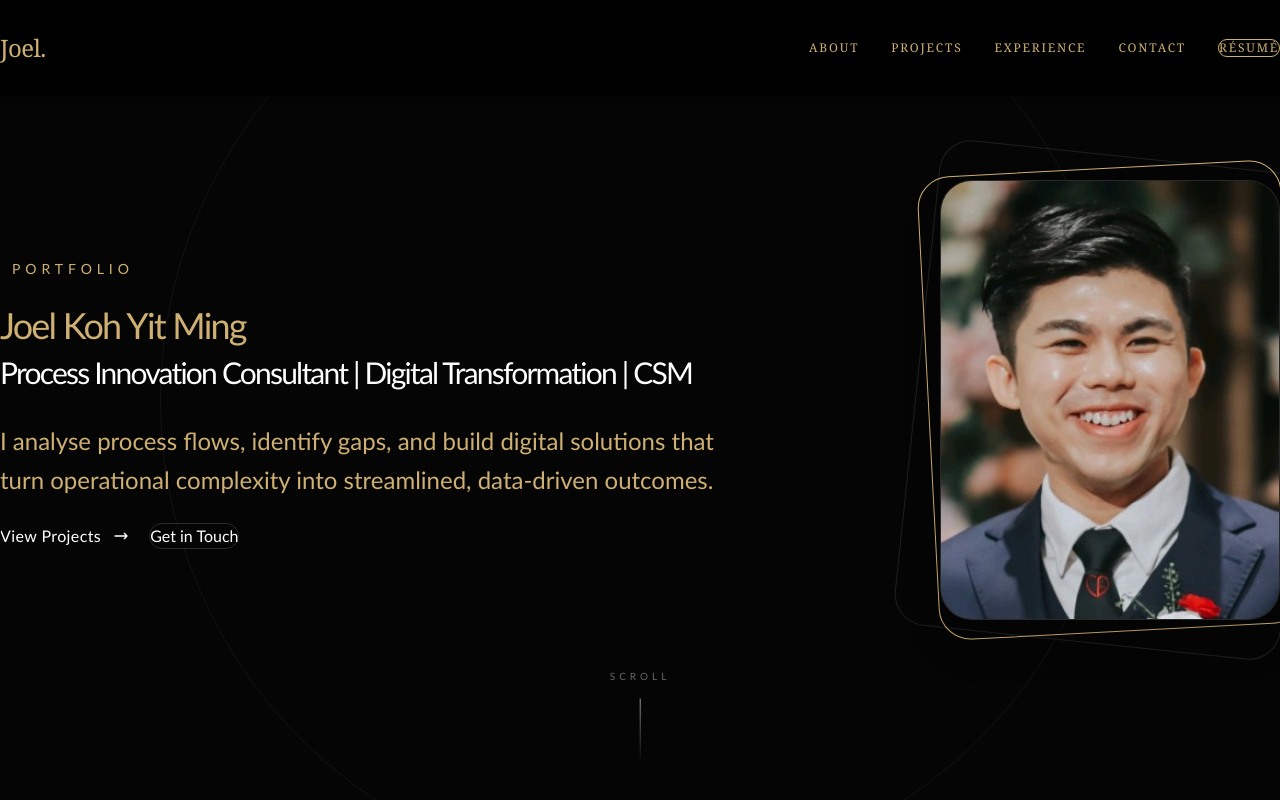
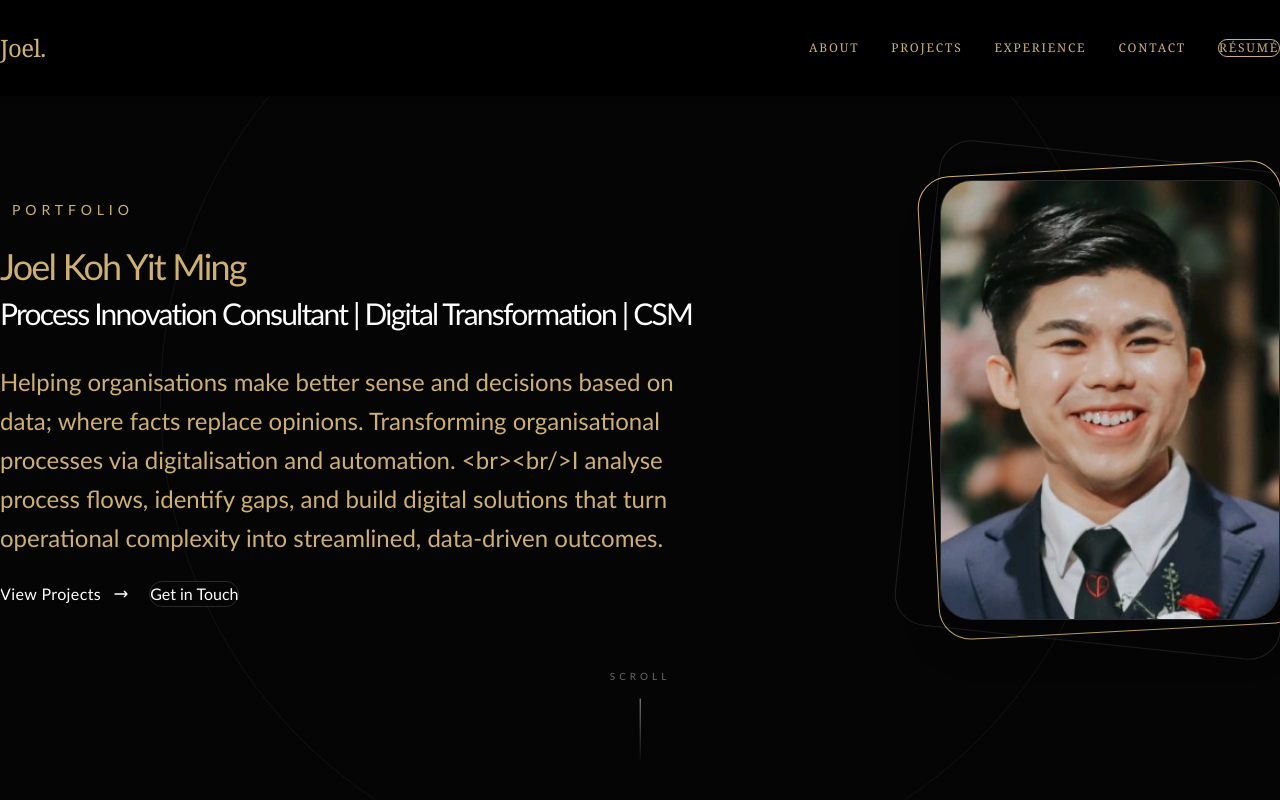
Before and after one commit to Joelkohym/personalPortfolio, a Next.js app: page / in a window 1280 px wide. Shown: the top 800 px of the page. Built offline with nearby package versions, Linux system fonts and the light colour scheme.

Commit message:
edit site-config 5

```diff
--- a/src/data/site-config.ts
+++ b/src/data/site-config.ts
@@ -6,7 +6,7 @@ export const siteConfig = {
 	name: "Joel Koh Yit Ming",
 	title: "Process Innovation Consultant | Digital Transformation | CSM",
 	tagline:
-		"I analyse process flows, identify gaps, and build digital solutions that turn operational complexity into streamlined, data-driven outcomes.",
+		"Helping organisations make better sense and decisions based on data; where facts replace opinions. Transforming organisational processes via digitalisation and automation. <br><br/>I analyse process flows, identify gaps, and build digital solutions that turn operational complexity into streamlined, data-driven outcomes.",
 	// "Helping organisations make better sense and decisions based on data; where facts replace opinions. Transforming organisational processes via digitalisation and automation.",
 	email: "Joelkohym@gmail.com",
 	location: "Singapore",
```
